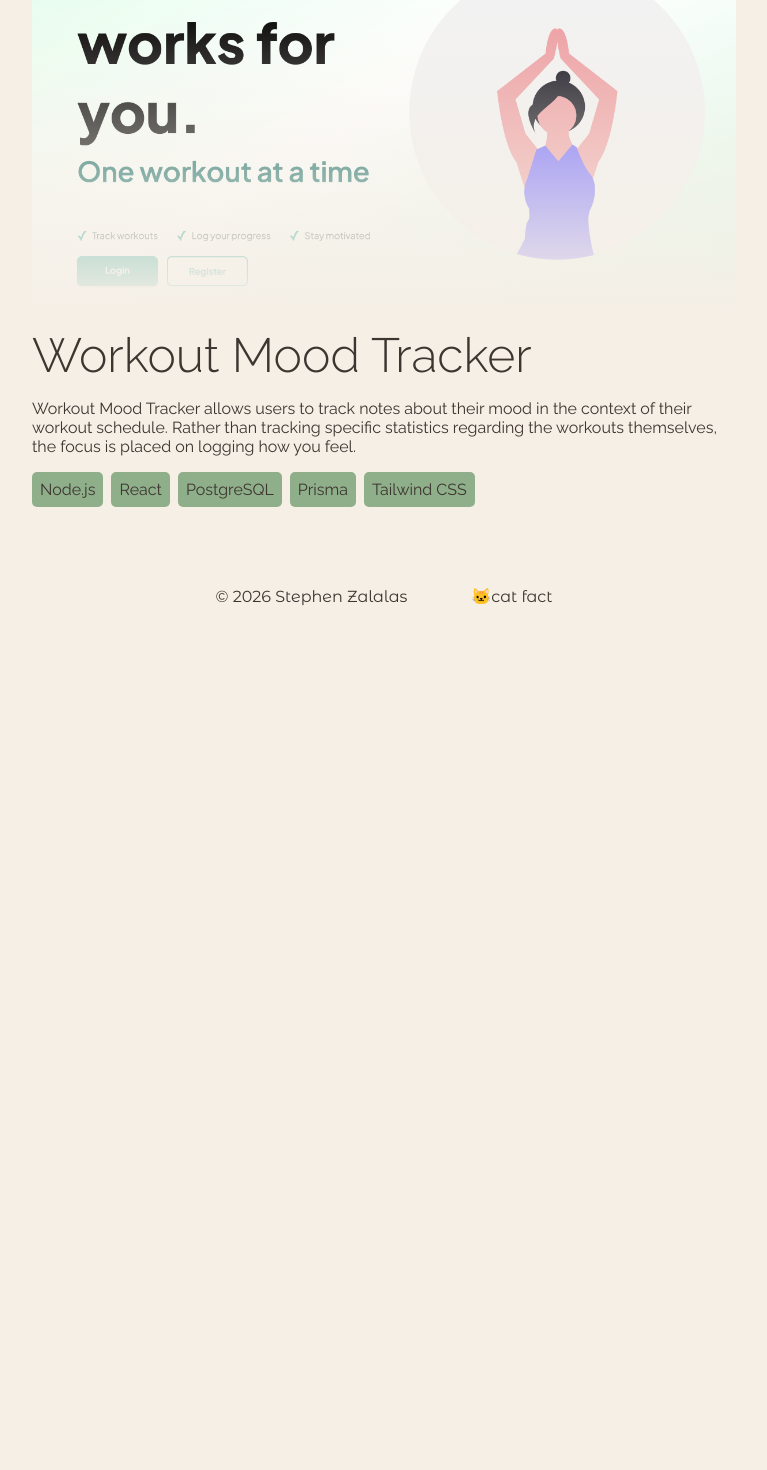
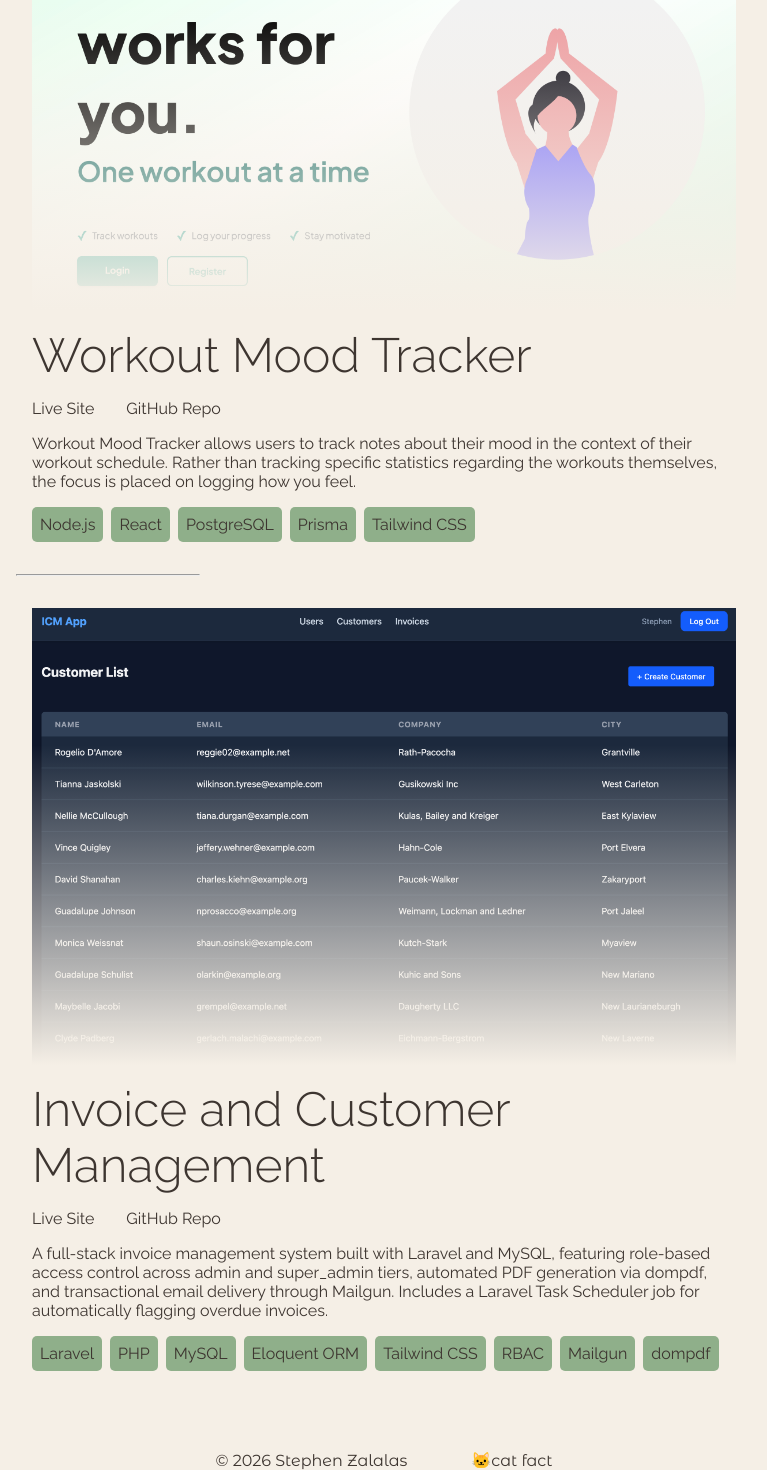
Before and after one commit to Steeeeephen/portfolio-react, a React (Vite) app: page /work in a window 1280 px wide. Shown: the part 388-1858 px from the top of the page, without its empty margins (256-1023 px from the left). Before the commit the page ends 994 px from the top, so only its background shows below. Built offline with nearby package versions, Linux system fonts and the light colour scheme.

Commit message:
Add invoice app to work page.

```diff
--- a/src/Pages/Work/Work.jsx
+++ b/src/Pages/Work/Work.jsx
@@ -5,7 +5,7 @@ import './work.css';
 const Work = () => {
     return (
         <>
-            <Header />
+            <Header/>
             <div className="work-container container">
 
                 <h1>Work</h1>
@@ -13,12 +13,24 @@ const Work = () => {
                 <section className="works">
                     <div className="work-card">
                         <div className="project-image-wrapper">
-                            <img className="project-image" src="/Screenshot%202026-04-14%20at%206.16.15%E2%80%AFPM.png" alt=""/>
+                            <img className="project-image" src="/Screenshot%202026-04-14%20at%206.16.15%E2%80%AFPM.png"
+                                 alt=""/>
                         </div>
 
                         <h4 className="work-title">Workout Mood Tracker</h4>
 
-                        <p>Workout Mood Tracker allows users to track notes about their mood in the context of their workout schedule. Rather than tracking specific statistics regarding the workouts themselves, the focus is placed on logging how you feel.</p>
+                        <div className="project-links">
+                            <a href="https://workout-mood-tracker-seven.vercel.app/" target="_blank"
+                               rel="noopener noreferrer">Live Site</a>
+
+                            <a href="https://github.com/Steeeeephen/workout-mood-tracker" target="_blank"
+                               rel="noopener noreferrer">GitHub Repo</a>
+                        </div>
+
+
+                        <p>Workout Mood Tracker allows users to track notes about their mood in the context of their
+                            workout schedule. Rather than tracking specific statistics regarding the workouts
+                            themselves, the focus is placed on logging how you feel.</p>
 
                         <div className="tech-stack">
                             <span className="tech-stack__item">Node.js</span>
@@ -29,6 +41,47 @@ const Work = () => {
                         </div>
                     </div>
 
+                    <hr/>
+
+
+                    {/*    */}
+                    <div className="work-card">
+                        <div className="project-image-wrapper">
+                            <img
+                                className="project-image"
+                                src="/Screenshot%202026-04-27%20at%204.54.28%E2%80%AFPM.png"
+                                alt=""/>
+                        </div>
+
+                        <h4 className="work-title">Invoice and Customer Management</h4>
+
+                        <div className="project-links">
+                            <a href="https://invoice-app-production-dfb8.up.railway.app/" target="_blank"
+                               rel="noopener noreferrer">Live Site</a>
+
+                            <a href="https://github.com/Steeeeephen/invoice-app" target="_blank"
+                               rel="noopener noreferrer">GitHub Repo</a>
+                        </div>
+
+                        <p>A full-stack invoice management system built with Laravel and MySQL, featuring role-based
+                            access control across admin and super_admin tiers, automated PDF generation via dompdf, and
+                            transactional email delivery through Mailgun. Includes a Laravel Task Scheduler job for
+                            automatically flagging overdue invoices.</p>
+
+                        <div className="tech-stack">
+                            <span className="tech-stack__item">Laravel</span>
+                            <span className="tech-stack__item">PHP</span>
+                            <span className="tech-stack__item">MySQL</span>
+                            <span className="tech-stack__item">Eloquent ORM</span>
+                            <span className="tech-stack__item">Tailwind CSS</span>
+                            <span className="tech-stack__item">RBAC</span>
+                            <span className="tech-stack__item">Mailgun</span>
+                            <span className="tech-stack__item">dompdf</span>
+
+
+                        </div>
+                    </div>
+
                 </section>
             </div>
         </>
--- a/src/Pages/Work/work.css
+++ b/src/Pages/Work/work.css
@@ -40,6 +40,11 @@
     background: linear-gradient(to bottom, transparent, #f5efe6);
 }
 
+.project-links {
+    display: flex;
+    gap: 2rem;
+}
+
 .tech-stack {
     display: flex;
     flex-wrap: wrap;
```
Also changed, not shown: public/Screenshot 2026-04-27 at 4.54.28 PM.png (added).
